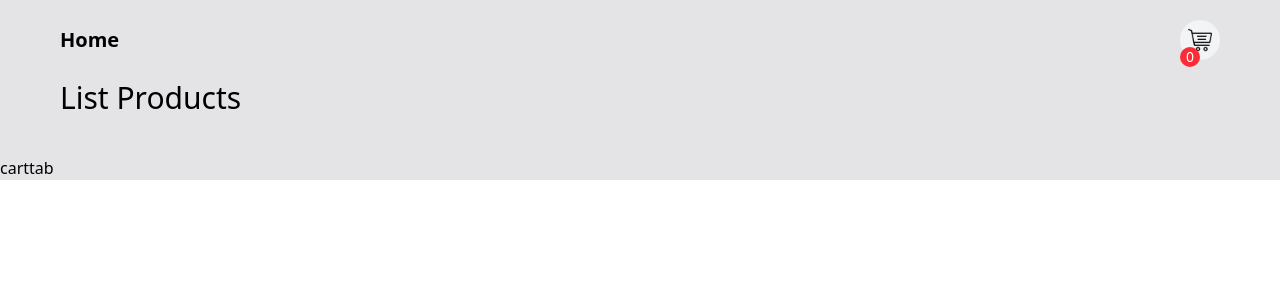
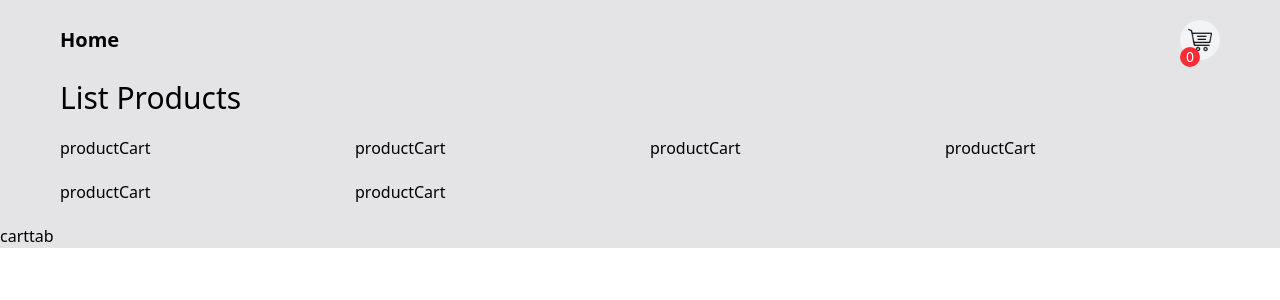
Before and after one commit to DeepakMehra53/Cart, a React (Vite) app: page / in a window 1280 px wide. Shown: the top 300 px of the page. Built offline with nearby package versions, Linux system fonts and the light colour scheme.

Commit message:
remove errors of product js

```diff
--- /dev/null
+++ b/src/components/productCart.jsx
@@ -0,0 +1,7 @@
+import React from 'react'
+
+export const ProductCart = () => {
+  return (
+    <div>productCart</div>
+  )
+}
--- a/src/pages/home.jsx
+++ b/src/pages/home.jsx
@@ -1,9 +1,15 @@
 import React from 'react'
-
+import { products } from '../products'
+import { ProductCart } from '../components/productCart';
 export const Home = () => {
   return (
     <div>
-        <h1 className='text-3xl my-5'>List Products</h1>
+      <h1 className="text-3xl my-5">List Products</h1>
+      <div className="grid lg:grid-cols-4 md:grid-cols-3 sm:grid-cols-2 gap-5">
+        {products.map((product ,key)=>
+            <ProductCart key={key} data={product}/>
+        )}
+      </div>
     </div>
-  )
+  );
 }
--- a/src/products.js
+++ b/src/products.js
@@ -1,10 +1,9 @@
-import imageProduct1 from './assets/images/imageProduct1'
-import imageProduct2 from './assets/images/imageProduct2'
-import imageProduct3 from './assets/images/imageProduct3'
-import imageProduct4 from './assets/images/imageProduct4'
-import imageProduct5 from './assets/images/imageProduct5'
-import imageProduct6 from './assets/images/imageProduct6'
-import imageProduct7 from './assets/images/imageProduct7'
+import imageProduct1 from './assets/images/imageProduct1.webp'
+import imageProduct2 from './assets/images/imageProduct2.webp'
+import imageProduct3 from './assets/images/imageProduct3.webp'
+import imageProduct4 from './assets/images/imageProduct4.webp'
+import imageProduct5 from './assets/images/imageProduct5.webp'
+import imageProduct7 from './assets/images/imageProduct7.webp'
 
 
 
@@ -31,7 +30,7 @@ export const products =[
         id: 3,
         name: "Dog hair colors headband",
         price: 101,
-        image: imageProduct1,
+        image: imageProduct3,
         description: "L",
         slug: "dog-hair-color-headband"
 
```
